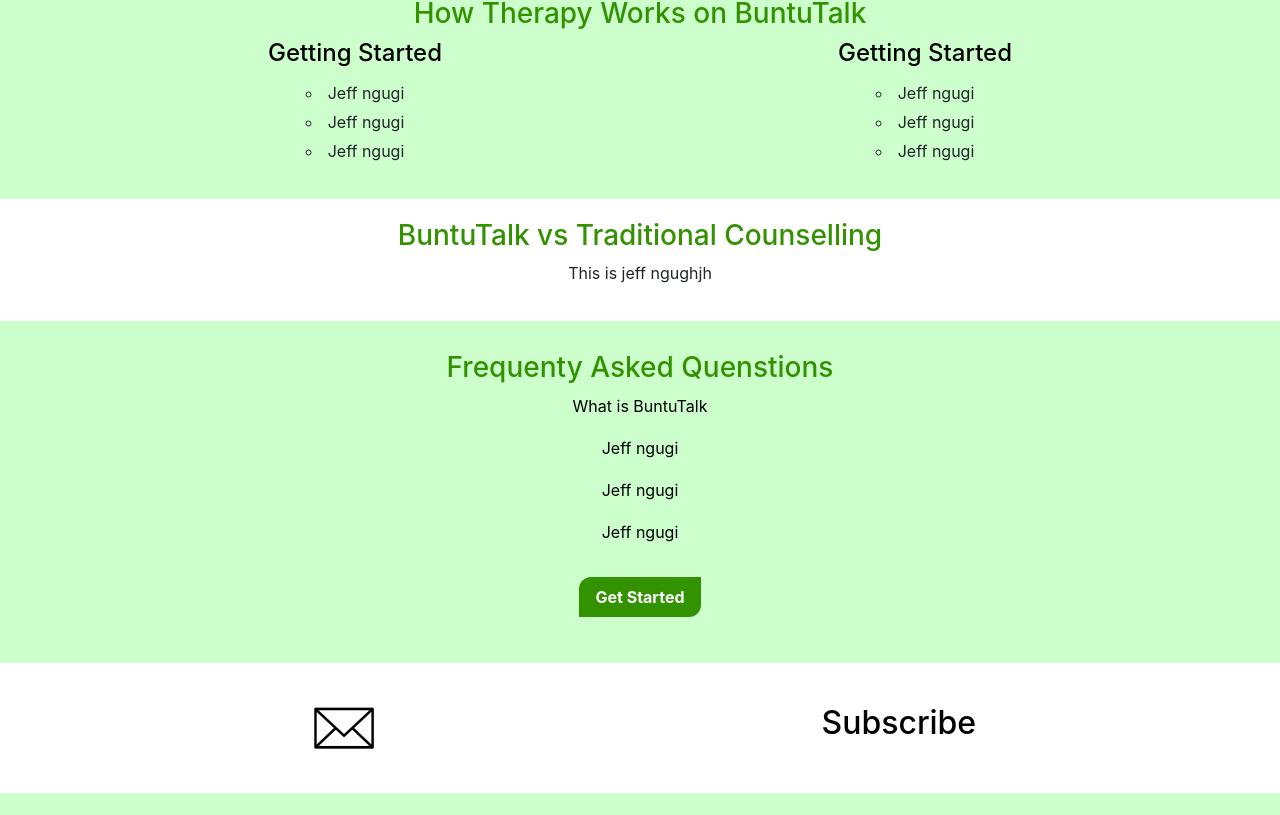
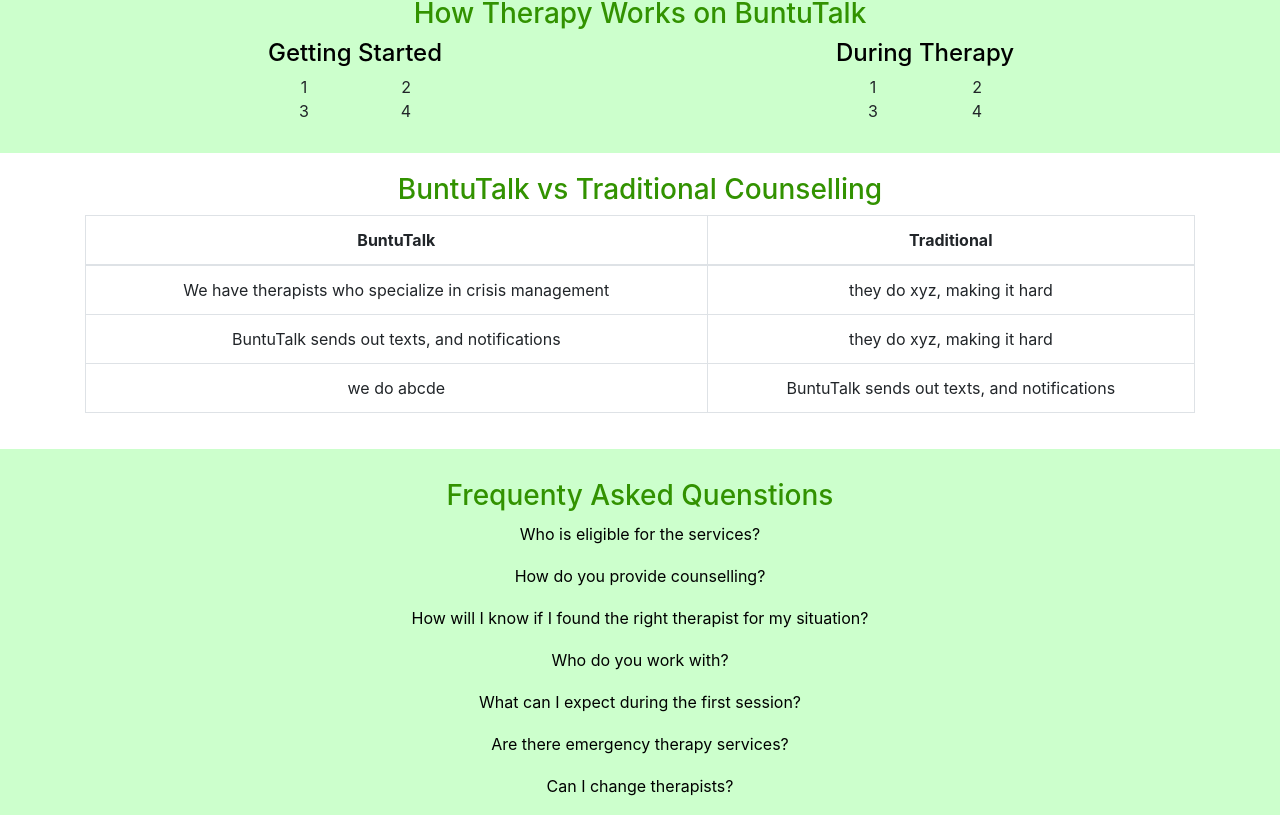
Before and after one commit to jeffngugi/buntutalk-web, a React (Create React App) app: page / in a window 1280 px wide. Shown: the part 1145-1960 px from the top of the page. Built offline with nearby package versions, Linux system fonts and the light colour scheme.

Commit message:
edits faqs

```diff
--- a/src/pages/Landing.js
+++ b/src/pages/Landing.js
@@ -2,28 +2,12 @@ import React from 'react'
 import { Link } from 'react-router-dom'
 import Accordion from '../components/Accordion/Accordion'
 import {UL, Button, ContainerFluid, H1,H2, H4, LI, H3,List, ListItem, NavLink, P3, StyledLink} from '../Styles';
+import { Faqs,BuntuvsOther  } from '../utils/datas';
 
 
 
 const Landing = () => {
-    const Faqs = [
-        {
-            title:"What is BuntuTalk",
-            content:"Buntu talk is a platform to connect pychiatriest with persons who may need their help Buntu talk is a platform to connect pychiatriest with persons who may need their help"
-        },
-        {
-            title:"Jeff ngugi",
-            content:"TeenCounseling is an online platform where teens from ages 13-19 can get help from a licensed therapist online. TeenCounseling.com makes affordable, discreet, professional counseling available through a computer, tablet, or smartphone. All teens can benefit from having a professional counselor at their fingertips to discuss issues such as coping skills, anxiety, stress, self-esteem, depression, bullying, anger, eating disorders or any other mental challenges."
-        },
-        {
-            title:"Jeff ngugi",
-            content:"jeff ngugi mwathi"
-        },
-        {
-            title:"Jeff ngugi",
-            content:"jeff ngugi mwathi"
-        },
-    ]
+
     const renderHero = ()=>{
         return(
             <section className='hero'>
@@ -146,22 +130,24 @@ const Landing = () => {
                         <div className='col-sm-6 d-flex justify-content-center '>
                             <div>
                             <H4 >Getting Started</H4>
-                            <UL>
-                                <LI>Jeff ngugi</LI>
-                                <LI>Jeff ngugi</LI>
-                                <LI>Jeff ngugi</LI>
-                            </UL>
+                          <div className='row'>
+                            <div className='col-sm-6'>1</div>
+                            <div className='col-sm-6'>2</div>
+                            <div className='col-sm-6'>3</div>
+                            <div className='col-sm-6'>4</div>
+                          </div>
                             </div>
 
                         </div>
                         <div className='col-sm-6 d-flex justify-content-center '>
                             <div>
-                            <H4 >Getting Started</H4>
-                            <UL>
-                                <LI>Jeff ngugi</LI>
-                                <LI>Jeff ngugi</LI>
-                                <LI>Jeff ngugi</LI>
-                            </UL>
+                            <H4 >During Therapy</H4>
+                            <div className='row'>
+                            <div className='col-sm-6'>1</div>
+                            <div className='col-sm-6'>2</div>
+                            <div className='col-sm-6'>3</div>
+                            <div className='col-sm-6'>4</div>
+                          </div>
                             </div>
 
                         </div>
@@ -177,8 +163,27 @@ const Landing = () => {
             <div className='container text-center' style={{paddingTop:"20px",paddingBottom:"20px",}}>
 
                 <H3 color='#329200'>BuntuTalk vs Traditional Counselling </H3>
+                <div className='table-responsive-sm'>
+                    <table className='table table-bordered'>
+                    <thead>
+                    <tr>
+                        <th scope="col">BuntuTalk</th>
+                        <th scope="col">Traditional</th>
+                    </tr>
+                    </thead>
+                    <tbody>
+                        {
+                            BuntuvsOther.map((data, index)=>(
+                                <tr>
+                                <td>{data.buntu}</td>
+                                <td>{data.traditional}</td>
+                                </tr>
+                            ))
+                        }
+                    </tbody>
+                    </table>
+                </div>
 
-                <p>This is jeff ngughjh</p>
 
 
             </div>
@@ -211,8 +216,8 @@ const Landing = () => {
                        {
                            Faqs.map((data, index)=>(
                             <Accordion
-                            title={data.title}
-                            content={data.content}  />
+                            title={data.question}
+                            content={data.answer}  />
                            ))
                        }
                         </div>
--- /dev/null
+++ b/src/utils/datas.js
@@ -0,0 +1,55 @@
+const Faqs = [
+    {
+        question:"Who is eligible for the services? ",
+        answer:"BuntuTalk is dedicated to linking clients with therapists for assistance with relationship concerns, career choosing challenges, depression, anxiety, adjustment issues, and other problems tampering with your quality of life. Anyone who feels the need for therapy should be free to sign up and utilize our services. "
+    },
+    {
+        question:"How do you provide counselling? ",
+        answer:"All therapy sessions are conducted via a confidential, safe, and secure platform, BuntuTalk. You can choose to talk to a therapist via video calls, voice calls, messaging, or voice notes, all integrated into the system."
+    },
+    {
+        question:"How will I know if I found the right therapist for my situation? ",
+        answer:"We have designed our website to be user friendly. The only sure way to know is to sign up for our therapy sessions. BuntuTalk strives to offer a wide variety of therapy services in various categories. You will filter your preferences to find a suitable therapist depending on their experience, pricing, and rating. "
+    },
+    {
+        question:"Who do you work with? ",
+        answer:"BuntuTalk strives to bring qualified psychologists and counselors from all parts of the world under one platform. We review certifications and license to ensure all counselors on the platform are viable and qualified to conduct effective therapy sessions."
+    },
+    {
+        question:"What can I expect during the first session? ",
+        answer:"We encourage clients to take anxiety and depression tests to help them feel confident about the sign-up process. After filtering through your desired services and finding a suitable therapist, you will book an appointment at a time you are comfortable with. Our therapists are experienced in offering therapy services. Feel comfortable disclosing any information that could be bugging you. You can expect a fruitful session in which you can rate your therapist and choose to stick to them or try another one during your next therapy session."
+    },
+    {
+        question:"Are there emergency therapy services? ",
+        answer:"Yes. We have therapists who specialize in crisis management. If you are in a crisis where you feel suicidal, extremely emotional, or just had a recent traumatic experience, we encourage you to seek our emergency therapy services. They should be available 24/7 with a qualified therapist on standby. "
+    },
+    {
+        question:"Can I change therapists? ",
+        answer:"Absolutely! We are dedicated to bringing you satisfactory therapy services. Most people want to feel connected with their counselors. When a time comes that you don’t feel a therapist was a good fit for you, the system allows you to switch therapists and continue finding the perfect match. "
+    },
+    {
+        question:"Can I get alerts as a reminder for my appointment? ",
+        answer:"Yes! BuntuTalk sends out texts, and notifications are reminders for your appointments. We would want you to miss out on that delightful session. "
+    },
+    {
+        question:"How much do the therapy sessions cost? ",
+        answer:"We have a wide pool of therapists. Our platform creates a free market where each of our therapists has the freedom to price their services independently. You are free to search for a psychologist within your budget. Keep in touch to benefit from Pro Bono therapy sessions when available. We hope that these questions answer your deepest thoughts. Feel free to sign up with us and enjoy the affordable, confidential, and easily accessible therapy sessions."
+    }
+]
+
+const BuntuvsOther = [
+    {
+        buntu:'We have therapists who specialize in crisis management',
+        traditional:'they do xyz, making it hard'
+    },
+    {
+        buntu:'BuntuTalk sends out texts, and notifications',
+        traditional:'they do xyz, making it hard'
+    },
+    {
+        buntu:'we do abcde',
+        traditional:'BuntuTalk sends out texts, and notifications'
+    }
+]
+
+export {Faqs, BuntuvsOther}
```
